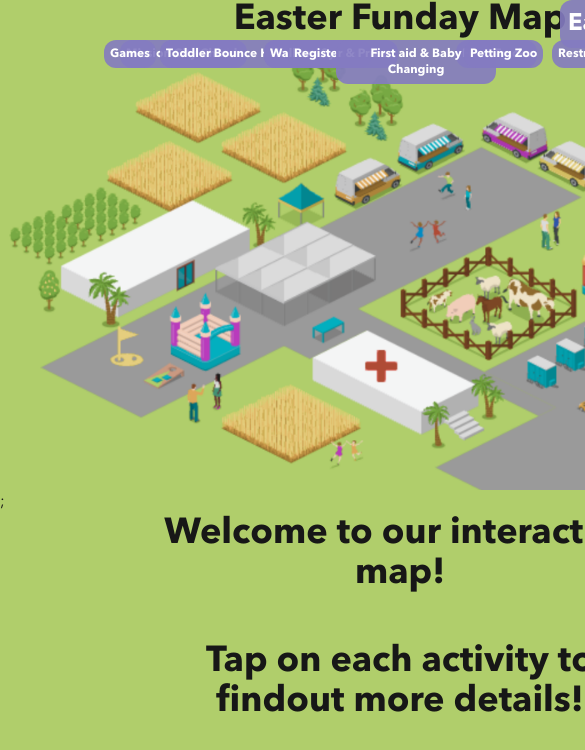
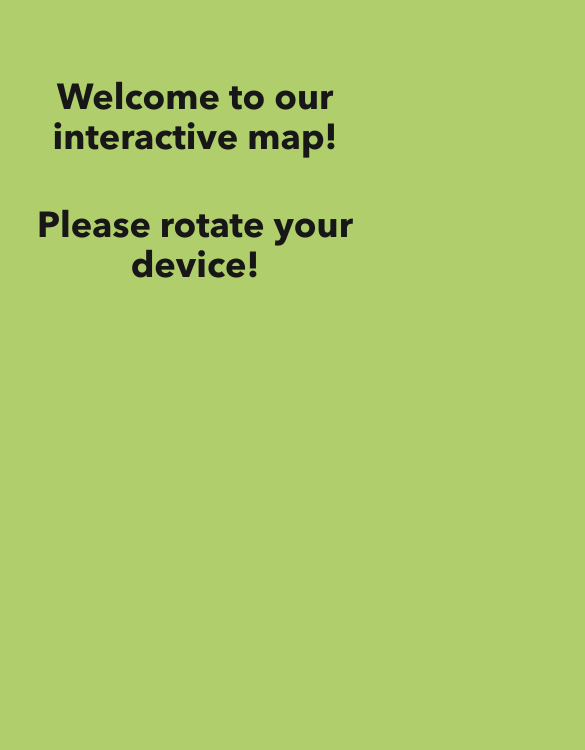
Before and after one commit to LeftBrainCreated/mcc-easter-2025, a Next.js app: page / in a window 390 px wide. Shown: the top 750 px of the page, 585 px wide, since content can reach past the window. Built offline with nearby package versions, Linux system fonts and the light colour scheme.

Commit message:
styling finishes

```diff
--- a/app/components/MapLabel.tsx
+++ b/app/components/MapLabel.tsx
@@ -39,7 +39,7 @@ export default function MapLabel({ location, mapRef, activeLocation }: MapLabelP
 
   return (
     <div
-      className={`absolute pointer-events-none font-bold max-w-40 text-xs md:text-sm lg:text-base ${activeLocation == location.name ? 'bg-[#47bfbb]/90' : 'bg-[#847cc1]/90'} rounded-xl p-1.5 text-white text-center z-2 mt-10 md:mt-15`}
+      className={`absolute pointer-events-none font-bold max-w-40 text-xs md:text-sm lg:text-base ${activeLocation == location.name ? 'bg-[#47bfbb]/90' : 'bg-[#847cc1]/90'} rounded-xl p-1.5 text-white text-center z-2`}
       onClick={() => console.log(`Clicked on ${location.name}`)}
       style={{
         left: `${computedLeft}px`,
--- a/app/components/MapOverlay.tsx
+++ b/app/components/MapOverlay.tsx
@@ -45,7 +45,7 @@ export const locations = [
               {x:7.5, y:55}
             ],
             position: "right",
-            labelLocation: {x: 15, y: 44}
+            labelLocation: {x: 13, y: 42}
           },
           {
             name: "Connect With Us", coords: [
@@ -57,7 +57,7 @@ export const locations = [
               {x:34.8, y:39.5}
             ],
             position: "right",
-            labelLocation: {x: 33, y: 35}
+            labelLocation: {x: 33, y: 32}
           },
           {
             name: "Food Trucks", coords: [
@@ -105,7 +105,7 @@ export const locations = [
               {x:35.7, y:64}
             ],
             position: "right",
-            labelLocation: {x: 33, y: 47}
+            labelLocation: {x: 32, y: 44}
           },
           {
             name: "Walkers-3yrs", coords: [
@@ -115,7 +115,7 @@ export const locations = [
               {x:36.5, y:94}
             ],
             position: "right",
-            labelLocation: {x: 33, y: 83}
+            labelLocation: {x: 29, y: 83}
           },
           {
             name: "Register & Prizes", coords: [
@@ -127,7 +127,7 @@ export const locations = [
               {x:40.5, y:68}
             ],
             position: "right",
-            labelLocation: {x: 36, y: 63}
+            labelLocation: {x: 39, y: 56}
           },
           {
             name: "First aid & Baby Changing", coords: [
@@ -215,6 +215,8 @@ export default function MapOverlay({ locations }: MapOverlayProps) {
   const [activeLocation, setActiveLocation] = useState<string | null>(null);
   const [rect, setRect] = useState({ width: 0, height: 0 });
   const [imgRect, setImgRect] = useState<DOMRect | null>(null);
+  const [showLocations, setShowLocations] = useState(false);
+
 
   const mapRef = useRef<HTMLImageElement>(null);
 
@@ -225,15 +227,34 @@ export default function MapOverlay({ locations }: MapOverlayProps) {
   };
 
   const handleImageLoad = () => {
-    if (!mapRef.current) return;
-    requestAnimationFrame(() => {
     requestAnimationFrame(() => {
       if (mapRef.current) {
         setImgRect(mapRef.current.getBoundingClientRect());
       }
     });
-    });
   };
+
+  useEffect(() => {
+    let intervalId: any;
+
+    // Trigger the first call after 1000ms.
+    const timerId = setTimeout(() => {
+      setShowLocations(true);
+
+      // Start recurring execution every 3000ms.
+      intervalId = setInterval(() => {
+        setShowLocations(true);
+      }, 3000);
+    }, 1000);
+
+    // Cleanup both the timeout and interval on component unmount.
+    return () => {
+      clearTimeout(timerId);
+      if (intervalId) {
+        clearInterval(intervalId);
+      }
+    };
+  }, []);
 
   useLayoutEffect(() => {
     updateRect();
@@ -265,7 +286,7 @@ export default function MapOverlay({ locations }: MapOverlayProps) {
 
   return (
     <div
-      className="top-0 left-0 h-full items-center justify-center overflow-hidden"
+      className="hidden xs:block top-0 left-0 h-full items-center justify-center mt-4 overflow-hidden"
       style={{ justifySelf: "anchor-center", alignSelf: "anchor-center" }}
     >
       <img
@@ -278,14 +299,15 @@ export default function MapOverlay({ locations }: MapOverlayProps) {
         ref={mapRef}
       />
 
-    {locations.map((location) => {
-      return <MapLabel
+
+      {showLocations && locations.map((location) => (
+        <MapLabel
+          key={location.name}
           location={location}
           mapRef={mapRef}
           activeLocation={activeLocation}
-        key={location.name}
         />
-    })}
+      ))}
 
     <div
       className={`absolute pointer-events-none font-bold xl:text-5xl lg:text-4xl text-2xl bg-[#847cc1]/90 rounded-xl p-2 text-white text-center z-2`}
@@ -298,8 +320,8 @@ export default function MapOverlay({ locations }: MapOverlayProps) {
     </div>
 
 
-      <svg className="absolute w-full h-full min-w-200 top-0 left-0 mt-10 md:mt-15">
-        {locations.map((location) => {
+      <svg className="absolute w-full h-full min-w-200 top-0 left-0">
+        {showLocations && locations.map((location) => {
           const { name, coords } = location;
           let rect = { width: 0, height: 0 };
 
--- a/app/globals.css
+++ b/app/globals.css
@@ -10,6 +10,10 @@
   --color-foreground: var(--foreground);
   --font-sans: var(--font-geist-sans);
   --font-mono: var(--font-geist-mono);
+
+  --breakpoint-xs: 34rem;
+  --breakpoint-2xl: 100rem;
+  --breakpoint-3xl: 120rem;
 }
 
 /* Regular weight */
--- a/app/layout.tsx
+++ b/app/layout.tsx
@@ -29,7 +29,7 @@ export default function RootLayout({
       </head>
 
       <body
-        className={`${geistSans.variable} ${geistMono.variable} antialiased`}
+        className={`${geistSans.variable} ${geistMono.variable} antialiased absolute md:static`}
       >
         {children}
       </body>
--- a/app/page.tsx
+++ b/app/page.tsx
@@ -7,7 +7,7 @@ import { useMapDimensions } from './hooks/useMapDimensions';
 import { useState, useEffect } from 'react';
 
 export default function Page() {
-  const [windowWidth, setWindowWidth] = useState(window.innerWidth);
+  const [windowWidth, setWindowWidth] = useState<number>(0);
   const { width: mapWidth, height: mapHeight } = useMapDimensions(0.75);
 
   useEffect(() => {
@@ -20,21 +20,21 @@ export default function Page() {
   const containerStyle = {
     width: "fit-content",
     justifySelf: windowWidth > 800 ? "center" : undefined,  // Applies only when width > 800
-    alignSelf: "center"
+    placeSelf: "center"
   };
 
   return <div className='relative' style={containerStyle}>
-    <h2 className="md:invisible font-bold text-4xl md:text-6xl text-center w-full >">Easter Funday Map</h2>
+    {/* <h2 className="md:invisible font-bold text-4xl md:text-6xl text-center w-full >">Easter Funday Map</h2> */}
     <div>
         <MapOverlay
           locations={locations}
           />
-    </div>;
+    </div>
 
-    <div className="md:hidden place-self-center max-w-lg">
-      <h2 className="font-bold text-4xl text-center w-full">Welcome to our interactive map!</h2>
+    <div className="block xs:hidden mt-20 place-self-center max-w-lg">
+      <h2 className="block xs:hidden font-bold text-4xl text-center w-full">Welcome to our interactive map!</h2>
       <br /><br />
-      <h2 className="font-bold text-4xl text-center w-full">Tap on each activity to findout more details!</h2>
+      <h2 className="block xs:hidden font-bold text-4xl text-center w-full">Please rotate your device!</h2>
     </div>
   </div>
 }
```
Lines whose indentation alone changed are shown as unchanged.
